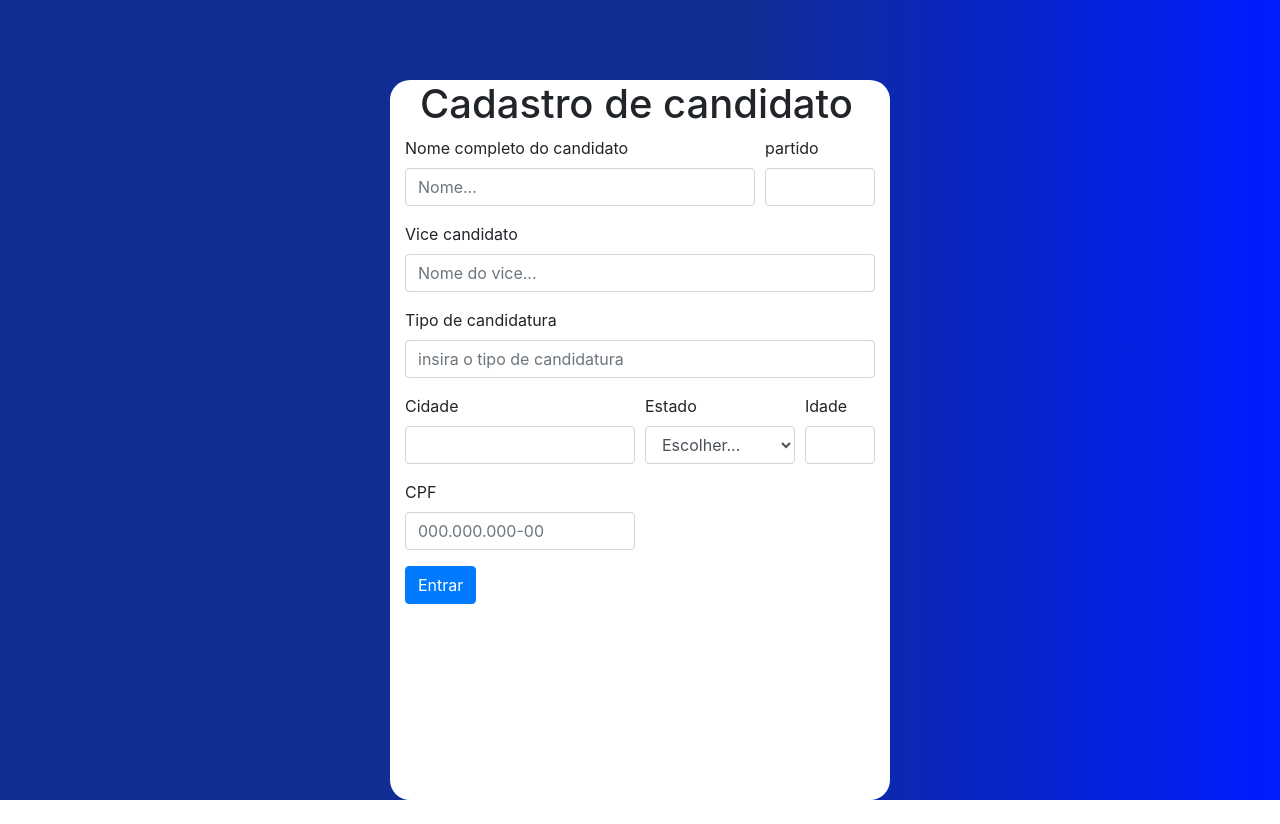
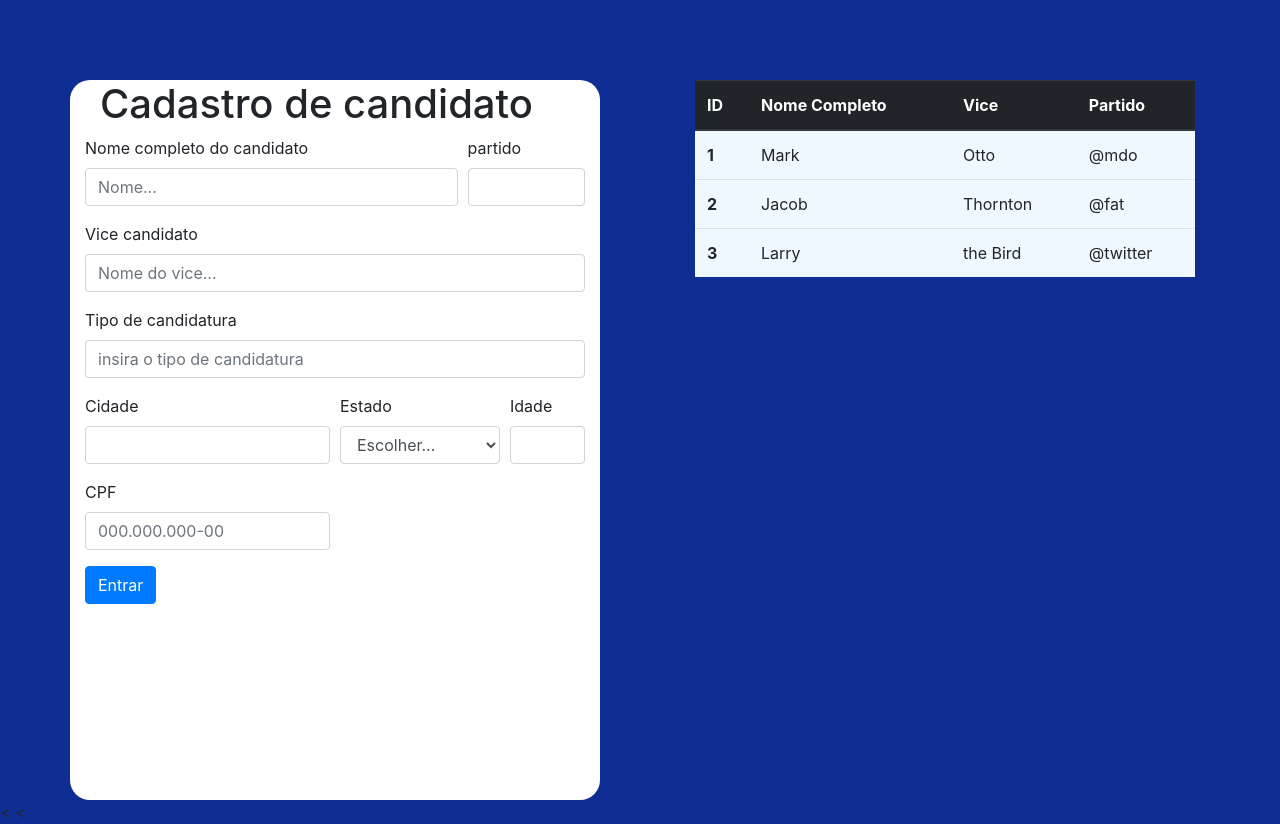
Before and after one commit to senacrs-emti/2022-2M-urna-G1, a PHP site: page / in a window 1280 px wide. Shown: the part 160-984 px from the top of the page. Before the commit the page ends 960 px from the top, so only its background shows below. Run offline with PHP 8.4, Linux system fonts and the light colour scheme.

Commit message:
updates0.4

```diff
--- a/index.php
+++ b/index.php
@@ -1,9 +1,12 @@
 <?php
 include_once "./includes/head.php";
 ?>
-<div id="cadastro" class="container">
+<div class="container">
+<div class="row">
+<div id="cadastro" class=" col container">
 
-<h1 class="container">Cadastro de candidato</h1>
+
+<h1 id="titulo-cadastro" class="container">Cadastro de candidato</h1>
 
 <form>
   <div class="form-row">
@@ -49,6 +52,42 @@ include_once "./includes/head.php";
   <button type="submit" class="btn btn-primary">Entrar</button>
 </form>
 </div>
+<div di tabela class="col">
+<table id="tabela" class="table">
+  <thead class="thead-dark">
+    <tr>
+      <th scope="col">ID</th>
+      <th scope="col">Nome Completo</th>
+      <th scope="col">Vice</th>
+      <th scope="col">Partido</th>
+    </tr>
+  </thead>
+  <tbody>
+    <tr>
+      <th scope="row">1</th>
+      <td>Mark</td>
+      <td>Otto</td>
+      <td>@mdo</td>
+    </tr>
+    <tr>
+      <th scope="row">2</th>
+      <td>Jacob</td>
+      <td>Thornton</td>
+      <td>@fat</td>
+    </tr>
+    <tr>
+      <th scope="row">3</th>
+      <td>Larry</td>
+      <td>the Bird</td>
+      <td>@twitter</td>
+    </tr>
+  </tbody>
+</table>
+    </div>
+</div>
+</div>
+<
+<
 <?php
 include_once"./includes/footer.php";
 ?>
--- a/style.css
+++ b/style.css
@@ -3,27 +3,33 @@
     padding: 0;
 
 }
-body{
+    body{
     background: rgb(16,45,147);
-background: linear-gradient(90deg, rgba(16,45,147,1) 58%, rgba(0,27,255,1) 100%);
+
 
 }
-header{
+    header{
     display: block;
     width: 100%;
     height: 20vh;
     background-color: white;
 }
-#logo{
+    #logo{
     width: 25vh;
     float: left;
     z-index: 1;
     margin-top: 2vh;
 }
-#cadastro{
+    #cadastro{
     width: 500px;
     margin-top: 10vh;
     height: 90vh;
     background-color: rgba(255, 255, 255, 1);
     border-radius: 20px;
-}
+    margin-right:10vh ;
+    }
+    #tabela{
+        background-color: aliceblue;
+        margin-top: 10vh;
+
+    }
```
